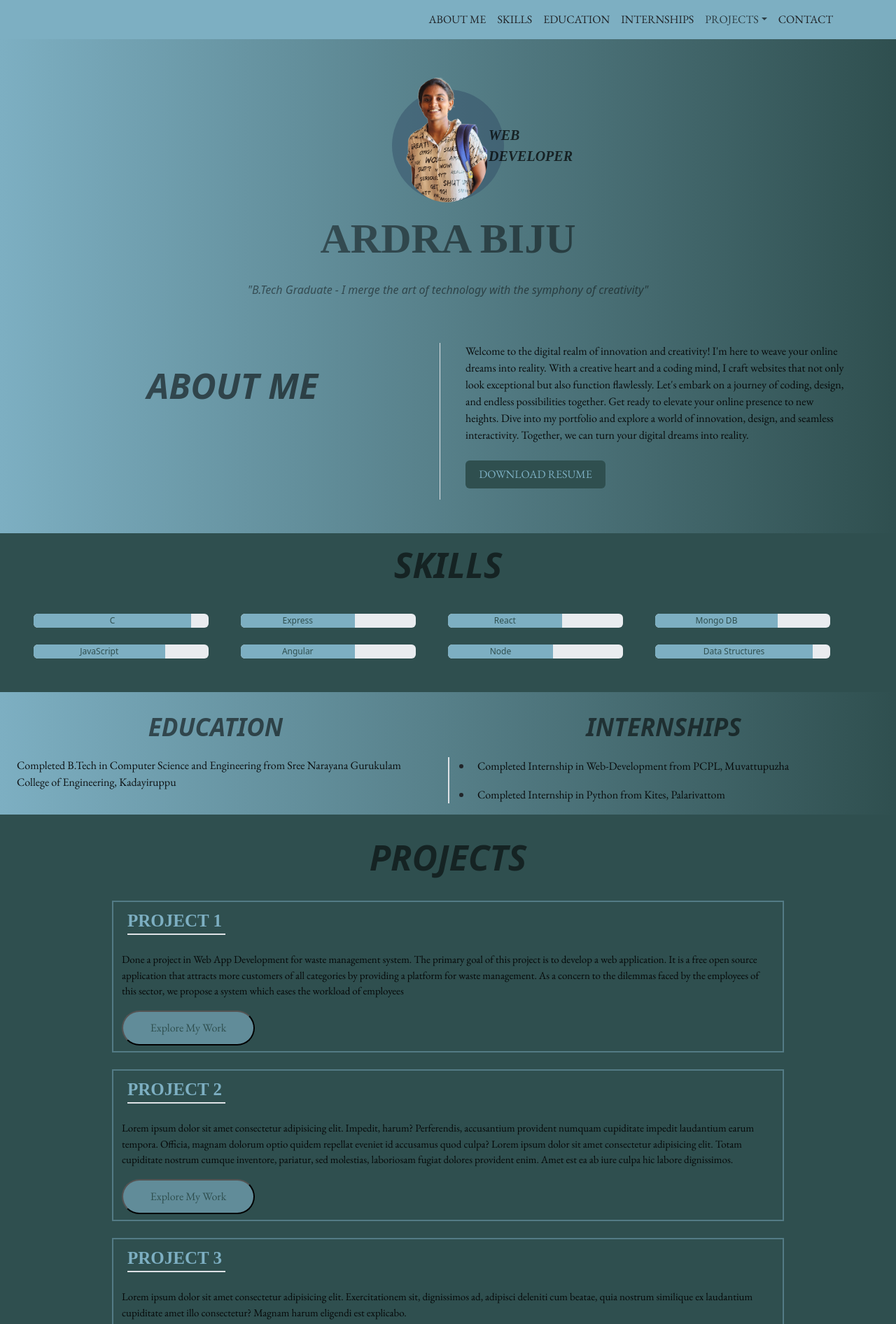
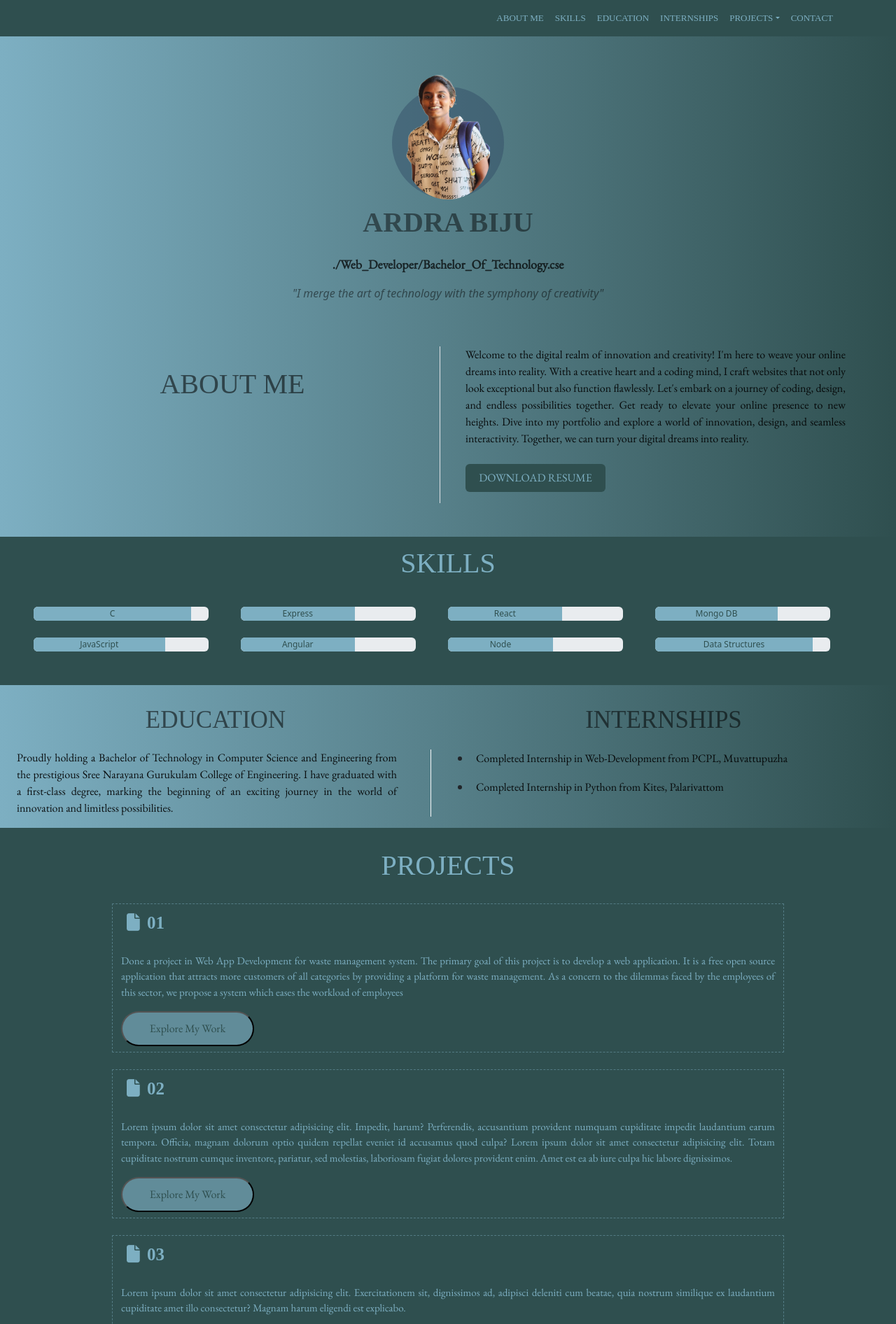
Before and after one commit to ardrabiju/Portfolio, a plain HTML site: page index.html in a window 1280 px wide. Shown: the top 1892 px of the page at 70% size. Drawn offline with nearby package versions, Linux system fonts and the light colour scheme; a web font is replaced by a local one.

Commit message:
final_edit

```diff
--- a/index.html
+++ b/index.html
@@ -18,7 +18,7 @@
 </head>
 
 <body>
-  <nav class="navbar navbar-expand-lg" style="background-color: #7dafc2;">
+  <nav class="navbar navbar-expand-lg" style="background-color: #2f4f4f;">
     <div class="container">
       <button class="navbar-toggler" type="button" data-bs-toggle="collapse" data-bs-target="#navbarSupportedContent"
         aria-controls="navbarSupportedContent" aria-expanded="false" aria-label="Toggle navigation">
@@ -28,17 +28,17 @@
 
         <ul class="navbar-nav ms-auto mb-2 mb-lg-0">
           <li class="nav-item">
-            <a class="d2 nav-link active text-dark" aria-current="page" href="#simple-list-item-1">ABOUT ME</a>
+            <a class="d2 nav-link " aria-current="page" href="#simple-list-item-1">ABOUT ME</a>
           </li>
           <li class="nav-item">
-            <a class="d2 nav-link text-dark" href="#simple-list-item-2">SKILLS</a>
+            <a class="d2 nav-link" href="#simple-list-item-2">SKILLS</a>
           </li>
 
           <li class="nav-item">
-            <a class="d2 nav-link text-dark" href="#simple-list-item-3">EDUCATION</a>
+            <a class="d2 nav-link" href="#simple-list-item-3">EDUCATION</a>
           </li>
           <li class="nav-item">
-            <a class="d2 nav-link text-dark" href="#simple-list-item-4">INTERNSHIPS</a>
+            <a class="d2 nav-link" href="#simple-list-item-4">INTERNSHIPS</a>
           </li>
           <!-- <li class="nav-item">
             <a class="nav-link text-dark" href="#simple-list-item-5">PROJECTS</a>
@@ -48,15 +48,15 @@
             <a class="d2 nav-link dropdown-toggle" data-bs-toggle="dropdown" href="#" role="button"
               aria-expanded="false">PROJECTS</a>
             <ul class="dropdown-menu">
-              <li><a class="dropdown-item" href="#scrollspyHeading1">PROJECT 1</a></li>
-              <li><a class="dropdown-item" href="#scrollspyHeading2">PROJECT 2</a></li>
+              <li><a class="d3 dropdown-item" href="#scrollspyHeading1">PROJECT 1</a></li>
+              <li><a class="d3 dropdown-item" href="#scrollspyHeading2">PROJECT 2</a></li>
               <!-- <li><hr class="dropdown-divider"></li> -->
-              <li><a class="dropdown-item" href="#scrollspyHeading3">PROJECT 3</a></li>
+              <li><a class="d3 dropdown-item" href="#scrollspyHeading3">PROJECT 3</a></li>
             </ul>
           </li>
 
           <li class="nav-item">
-            <a class="d2 nav-link text-dark" href="#simple-list-item-6">CONTACT</a>
+            <a class="d2 nav-link" href="#simple-list-item-6">CONTACT</a>
           </li>
         </ul>
       </div>
@@ -68,17 +68,18 @@
   <div class="px-5 d-flex align-items-center justify-content-center">
     <div class="a1">
       <div class="a2"><img class="a3" src="./images/ammu8.png" alt="">
-        <p class="a4">WEB DEVELOPER</p>
+        <!-- <p class="a4">WEB DEVELOPER</p> -->
       </div>
     </div>
   </div>
 
   <div>
-    <p class="a5 pt-2 text-center">ARDRA BIJU</p>
+    <p class="a5 pt-1 text-center">ARDRA BIJU</p>
   </div>
 
   <div class="a10 text-center">
-    <p class="a11">"B.Tech Graduate - I merge the art of technology with the symphony of creativity"</p>
+    <p class="a4">./Web_Developer/Bachelor_Of_Technology.cse</p>
+    <p class="a11">"I merge the art of technology with the symphony of creativity"</p>
   </div>
 
 
@@ -191,9 +192,10 @@
     <div class="col-lg-6 col-md-6">
       <div>
         <p id="simple-list-item-3" class="text-center pt-4 a22">EDUCATION</p>
-        <div pt-3>
-          <P class="a23 ps-4"> Completed B.Tech in Computer Science and Engineering from Sree Narayana Gurukulam College
-            of Engineering, Kadayiruppu
+        <div class="a50 border-end border-1 border-light">
+          <P class="a23 pe-5 ps-4"> Proudly holding a Bachelor of Technology in Computer Science and
+            Engineering from the prestigious Sree Narayana Gurukulam College of Engineering. I have graduated with a first-class degree, marking the beginning of an
+            exciting journey in the world of innovation and limitless possibilities.
           </P>
         </div>
       </div>
@@ -202,7 +204,7 @@
       <p id="simple-list-item-4" class="text-center pt-4 a24">INTERNSHIPS</p>
       <div pt-3>
 
-        <ul class="border-start border-2">
+        <ul>
           <li>
             <P class="a26 ps-2"> Completed Internship in Web-Development from PCPL, Muvattupuzha
             </P>
@@ -221,12 +223,13 @@
     <br>
     <div class="b1 w-75 container">
       <div class="p-2">
-        <p id="scrollspyHeading1" class="b2 text-start border-bottom border-2">PROJECT 1</p>
+        <p id="scrollspyHeading1" class="b2 text-start">
+        <i class="pe-1 fa-1x fa-solid fa-file" style="color: #7dafc2;"></i>
+          01</p>
       </div>
       <div>
         <p class="b3">Done a project in Web App Development for waste management system. The primary goal of this
-          project is to
-          develop a web application. It is a free open source application that attracts more customers of all categories
+          project is to develop a web application. It is a free open source application that attracts more customers of all categories
           by providing a platform for waste management. As a concern to the dilemmas faced by the employees of this
           sector, we propose a system which eases the workload of employees </p>
       </div>
@@ -239,7 +242,10 @@
 
     <div class="b1 w-75 container">
       <div class="p-2">
-        <p id="scrollspyHeading2" class="b2 text-start border-bottom border-2">PROJECT 2</p>
+        <p id="scrollspyHeading2" class="b2 text-start">
+          <i class="pe-1 fa-1x fa-solid fa-file" style="color: #7dafc2;"></i>
+          02
+        </p>
       </div>
       <div>
         <p class="b3">Lorem ipsum dolor sit amet consectetur adipisicing elit. Impedit, harum? Perferendis, accusantium
@@ -258,7 +264,9 @@
 
     <div class="b1 w-75 container">
       <div class="p-2">
-        <p id="scrollspyHeading3" class="b2 text-start border-bottom border-2">PROJECT 3</p>
+        <p id="scrollspyHeading3" class="b2 text-start">
+          <i class="pe-1 fa-1x fa-solid fa-file" style="color: #7dafc2;"></i>
+          03</p>
       </div>
       <div>
         <p class="b3">Lorem ipsum dolor sit amet consectetur adipisicing elit. Exercitationem sit, dignissimos ad,
@@ -272,24 +280,56 @@
     </div>
   </div>
 
-  <div class="b5">
+  <div class="b5 pt-5">
+    <p id="simple-list-item-6" class="text-center b6">GET IN TOUCH</p>
+  </div>
+  <div class="border-start">
+    <input type="text" placeholder="Name" class="w-50 container text-center border-bottom form-control"
+      style="border: 0px; background-color: transparent">
+
+
+    <input type="text" placeholder="E-Mail" class="d1 w-50 container text-center border-bottom form-control"
+      style="border: 0px; background-color: transparent">
+    <textarea name="" placeholder="Message" class="d1 w-50 container text-center border-bottom form-control" cols="10"
+      rows="3" style="border: 0px; background-color: transparent"></textarea>
+
+    <div class="pt-3 pb-3 text-center">
+      <button class="b7">Send</button>
+    </div>
+  </div>
+
+
+
+
+  <div class="b22 pt-4">
+    <p class="b8 text-center">FOLLOW ME ON</p>
+
+    <div class="text-center pb-3">
+      <i class="i1 fa-2x fa-brands fa-linkedin" style="color: #0707079c;"></i>
+      <i class="i2 ps-4 fa-2x fa-brands fa-instagram" style="color: #00000090;"></i>
+      <i class="i3 ps-4 fa-2x fa-brands fa-facebook" style="color: #01081388;"></i>
+
+    </div>
+
+  </div>
+
+  <!-- <div class="b5">
     <p id="simple-list-item-6" class="text-center b6">GET IN TOUCH</p>
     <div>
-      <!-- <input type="text" placeholder="Name" class="form-control" style="border: 0px;"> -->
-      <input type="text" placeholder="Name" class="d1 w-25 container text-center border-bottom form-control"
-        style="border: 0px; background-color: #7dafc2;">
+      <input type="text" placeholder="Name" class="w-25 container text-center border-bottom form-control" style="border: 0px; background-color: transparent">
+
 
       <input type="text" placeholder="E-Mail" class="d1 w-25 container text-center border-bottom form-control"
-        style="border: 0px; background-color: #7dafc2;">
-      <textarea name="" placeholder="Message" class="d1 w-25 container text-center border-bottom form-control" cols="30"
-        rows="7" style="border: 0px; background-color: #7dafc2;"></textarea>
+        style="border: 0px; background-color: transparent">
+      <textarea name="" placeholder="Message" class="d1 w-25 container text-center border-bottom form-control" cols="10"
+        rows="3" style="border: 0px; background-color: transparent"></textarea>
 
       <div class="pt-3 text-center">
         <button class="b7">Send</button>
       </div>
     </div>
-    <div class="pt-3">
-      <p class="b8 text-center">OR</p>
+    <div>
+      <p class="pt-3 b8 text-center">OR</p>
 
 
       <p class="b8 text-center">FOLLOW ME ON</p>
@@ -302,7 +342,7 @@
       </div>
 
     </div>
-  </div>
+  </div> -->
 
 
 
--- a/portfolio.css
+++ b/portfolio.css
@@ -1,5 +1,4 @@
-@import url('https://fonts.googleapis.com/css2?family=Acme&family=Coiny&family=Croissant+One&family=Dancing+Script:wght@400;500;700&family=EB+Garamond&family=Fanwood+Text&family=Ibarra+Real+Nova&family=Lobster&family=Luckiest+Guy&family=Merriweather&family=Pacifico&family=Paytone+One&family=Playfair+Display&family=Righteous&family=Simonetta&family=Spectral:ital,wght@1,200;1,300&family=Vollkorn&family=Young+Serif&display=swap');
-
+@import url('https://fonts.googleapis.com/css2?family=Acme&family=Coiny&family=Croissant+One&family=DM+Serif+Display&family=Dancing+Script:wght@400;500;700&family=EB+Garamond&family=Fanwood+Text&family=Forum&family=Ibarra+Real+Nova&family=Lobster&family=Luckiest+Guy&family=Merriweather&family=Pacifico&family=Paytone+One&family=Playfair+Display&family=Righteous&family=Simonetta&family=Spectral:ital,wght@1,200;1,300&family=Vollkorn&family=Young+Serif&display=swap');
 
 body {
     background-image: linear-gradient(270deg, #2f4f4f, #7dafc2);
@@ -13,8 +12,8 @@ body {
 
 
 .a1 {
-    animation: anim 2s ease-in-out 0s 1;
-    transition: 1s ease-in-out;
+    /* animation: anim 2s ease-in-out 0s 1;
+    transition: 1s ease-in-out; */
     height: 160px;
     width: 160px;
     border-radius: 150px;
@@ -24,28 +23,24 @@ body {
 }
 
 .a3 {
-    animation: anim3 2s ease-in-out 0s 1;
-    transition: 1s ease-in-out;
+    /* animation: anim3 2s ease-in-out 0s 1;
+    transition: 1s ease-in-out; */
     height: 180px;
-    width: 116px;
+    width: 120px;
     position: absolute;
-    border-radius: 90px;
+    border-radius: 80px;
     left: 20px;
     top: -19px;
 
 }
 
 .a4 {
-    animation: anim2 4s ease-in-out 0s 1;
-    transition: 1s ease-in-out;
-    font-family: 'Kalam';
-    position: absolute;
-    left: 138px;
-    top: 50px;
-    font-size: 20px;
+    animation: anim2 2s ease-in-out 0s 1;
+    transition: 0s ease-in-out;
+    font-family: 'EB Garamond';
+    font-size: 18px;
     font-weight: bold;
-    font-style: italic;
-    color: rgba(0, 0, 0, 0.71);
+    color: rgba(0, 0, 0, 0.724);
     /* background: linear-gradient(
         to right, #004300, #b7abab,
          #2d2c2d, #600000);
@@ -55,21 +50,22 @@ body {
 
 .a5 {
 
-    font-size: 60px;
-    font-weight: bold;
+    font-size: 40px;
+    font-weight: 600;
     color: rgba(0, 0, 0, 0.463);
     font-family: 'Abril Fatface';
 }
 
 .a7 {
+font-family: 'Cormorant';
+    font-size: 40px;
+    font-weight: 500;
 
-    font-size: 50px;
-    font-weight: bold;
-    font-style: italic;
     color: rgba(0, 0, 0, 0.553);
 }
 
 .a8 {
+    text-align: justify;
     font-family: 'EB Garamond';
     color: rgba(0, 0, 0, 0.902);
 }
@@ -94,18 +90,18 @@ body {
 
 .a13 {
 
-    font-size: 50px;
-    font-weight: bold;
-    font-style: italic;
-    color: rgba(0, 0, 0, 0.553);
+    font-family: 'Cormorant';
+    font-size: 40px;
+    font-weight: 500;
+    color: #7dafc2;
 }
 
 .a30 {
 
-    font-size: 50px;
-    font-weight: bold;
-    font-style: italic;
-    color: rgba(0, 0, 0, 0.553);
+    font-family: 'Cormorant';
+    font-size: 40px;
+    font-weight: 500;
+    color:#7dafc2;
 }
 
 .a14 {
@@ -123,8 +119,15 @@ body {
     ;
 }
 .d2{
-    font-family: 'EB Garamond';
-
+    font-size: 13px;
+    font-family: 'Forum';
+    color: #7dafc2;
+}
+.d3{
+    font-size: 13px;
+    background-color: #2f4f4f;
+    font-family: 'Forum';
+    color: #7dafc2;
 }
 
 .a17 {
@@ -160,21 +163,22 @@ body {
 
 .a22 {
     font-size: 35px;
-    font-weight: bold;
-    font-style: italic;
+    font-family: 'Cormorant';
+    font-weight: 500;
     color: rgba(0, 0, 0, 0.553);
 }
 
 .a23,
 .a26 {
+    text-align: justify;
     font-family: 'EB Garamond';
     color: rgba(0, 0, 0, 0.902);
 }
 
 .a24 {
     font-size: 35px;
-    font-weight: bold;
-    font-style: italic;
+    font-family: 'Cormorant';
+    font-weight: 500;
     color: rgba(0, 0, 0, 0.553);
 }
 
@@ -185,14 +189,12 @@ body {
 }
 
 .b1 {
-
-
     color: #2f4f4f;
-    border: 2px solid #7daec276;
+    border: 1px dashed #7daec276;
 }
 
 .b2 {
-    font-family: 'Frank Ruhl Libre';
+    font-family: 'Cormorant';
     color: #7dafc2;
     font-size: 25px;
     font-weight: bold;
@@ -203,8 +205,9 @@ body {
 }
 
 .b3 {
+    text-align: justify;
     font-family: 'EB Garamond';
-    color: rgba(0, 0, 0, 0.902);
+    color:#7dafc2;
     font-size: 15px;
 }
 
@@ -216,15 +219,18 @@ body {
     color: #2f4f4f;
     background-color: #7daec2a4;
 }
+.b22{
+    background-color: #2f4f4f;;
+}
 
 .b5 {
-    background-color: #7dafc2;
+    background-color: linear-gradient(270deg, #2f4f4f, #7dafc2);
 }
 
 .b6 {
-    font-size: 35px;
-    font-weight: bold;
-    font-style: italic;
+    font-size: 40px;
+    font-family: 'Cormorant';
+    font-weight: 500;
     color: rgba(0, 0, 0, 0.553);
 }
 
@@ -237,15 +243,17 @@ body {
 }
 
 .b8 {
+    margin-top: -15px;
     font-size: 25px;
-    font-weight: bold;
-    color: #2f4f4f;
-    font-style: italic;
+    font-family: 'Cormorant';
+    font-weight: 500;
+    color: #7dafc2;
 }
 
 .d1{
     font-family: 'EB Garamond';
 }
+
 
 @keyframes anim {
     0% {
@@ -295,7 +303,7 @@ body {
     }
 
     50% {
-        margin-left: 0px;
+        margin-left: -500px;
 
         transform: translate(0px);
     }
```
